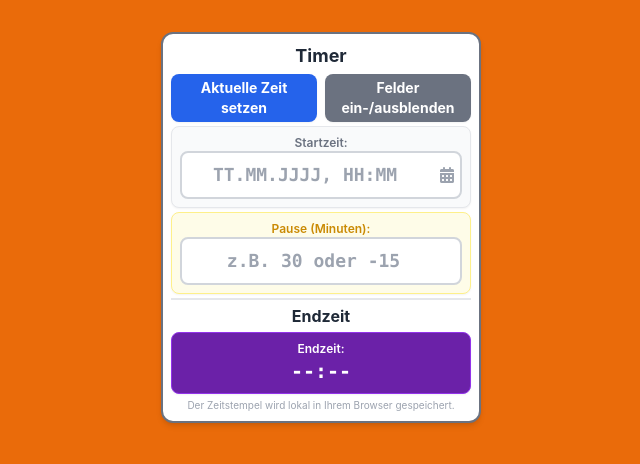
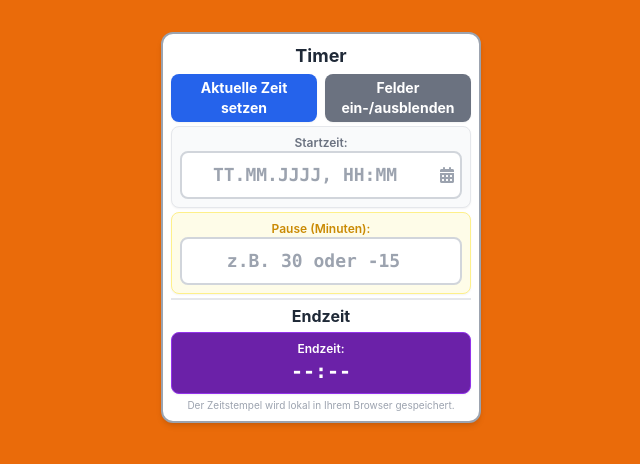
Before and after one commit to krstb/timer, a plain HTML site: page index.html in a window 1280 px wide. Shown: the whole page, without its empty margins (319-959 px from the left). Drawn offline with nearby package versions, Linux system fonts and the light colour scheme.

Commit message:
Update index.html

```diff
--- a/index.html
+++ b/index.html
@@ -46,7 +46,7 @@
 </head>
 <body>
 
-    <div class="bg-white rounded-xl shadow-md w-full max-w-xs p-2 space-y-1 border-2 border-gray-500">
+    <div class="bg-white rounded-xl shadow-md w-full max-w-xs p-2 space-y-1 border-2 border-gray-400">
         <h1 class="text-lg font-bold text-center text-gray-800"> Timer
         </h1>
 
```
